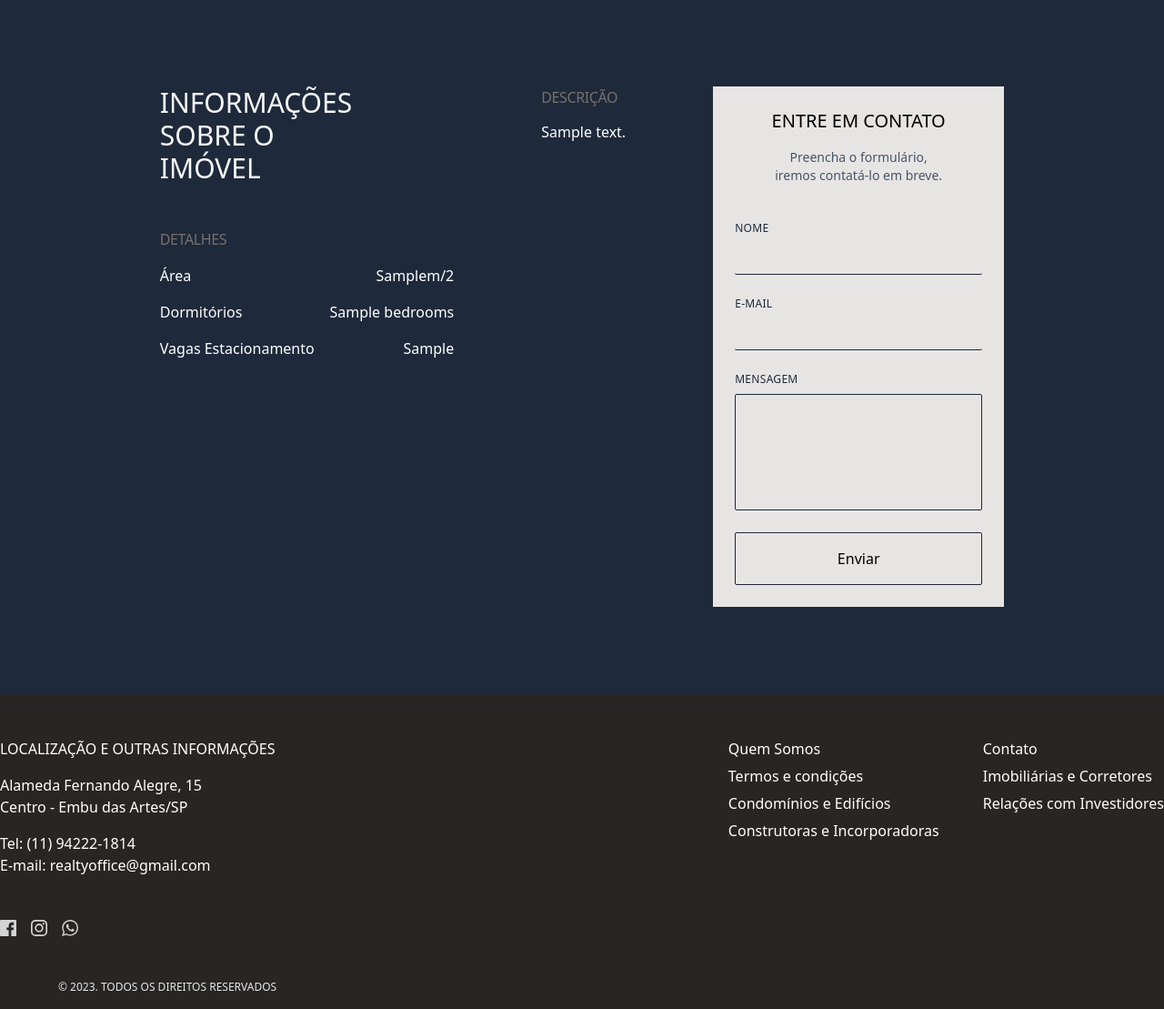
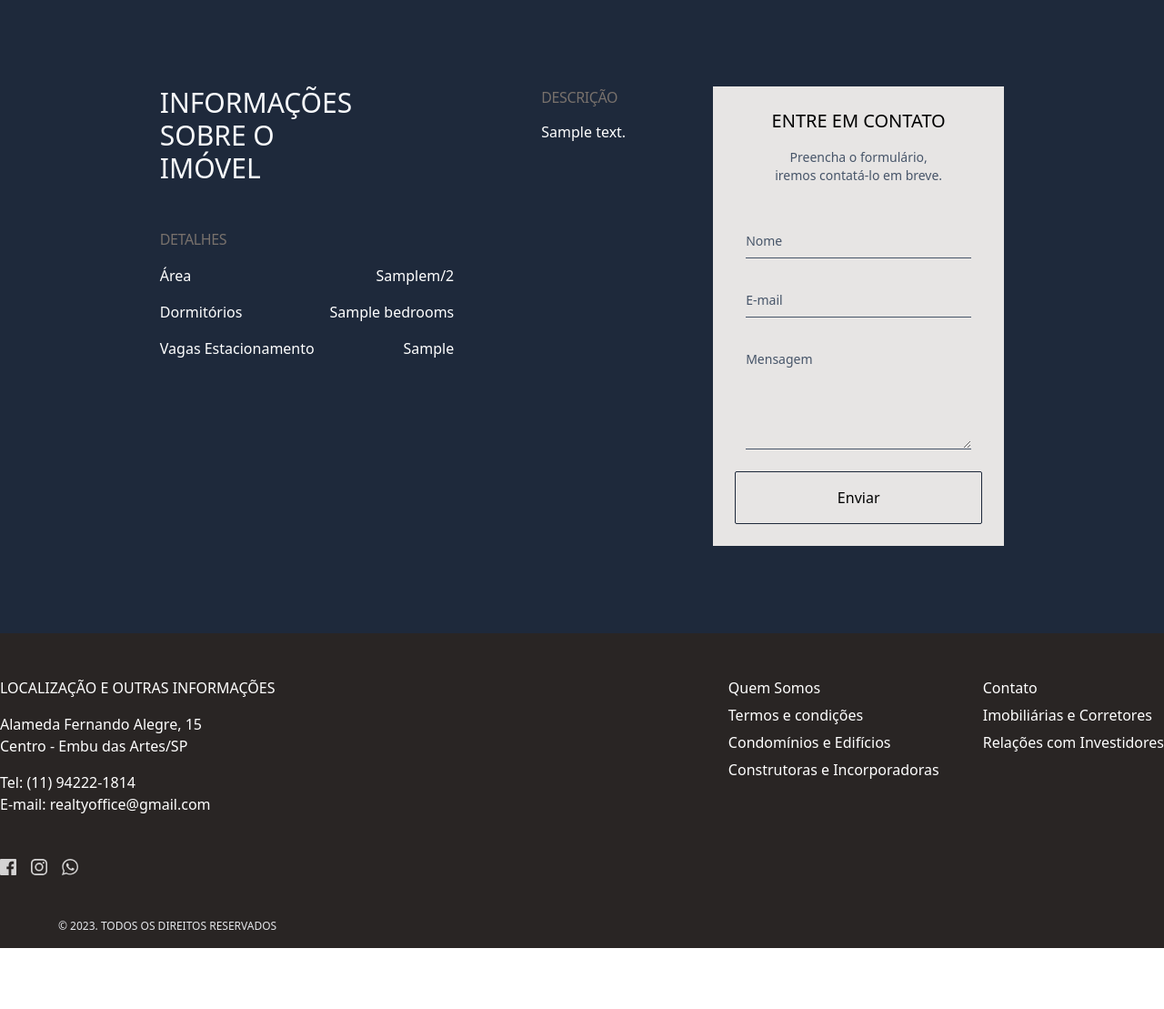
Before and after one commit to Nbdyleto/Whimsi, a Django app: page /properties/1/ in a window 1280 px wide. Shown: the part 879-1988 px from the top of the page at 91% size. After the commit the page ends 1921 px from the top, so only its background shows below. Run offline with Django 4.2, Linux system fonts and the light colour scheme; tables that the repository leaves empty hold one stand-in row (values such as "Sample post"); a database or web service that is not in the repository returns one stand-in record (values such as "Sample title"); data that the repository does not hold is empty; some libraries are stand-ins or nearby versions.

Commit message:
Property href on /properties/
Also changed the design of form (input and labels)

```diff
--- a/src/whimsi/templates/base.html
+++ b/src/whimsi/templates/base.html
@@ -8,7 +8,7 @@
     {% tailwind_css %}
 </head>
 <body>
-    <nav class="navbar sticky w-full left-0 top-0 z-50 drop-shadow-lg border-slate-900 bg-stone-800">
+    <nav class="navbar sticky w-full left-0 top-0 z-50 border-slate-900 bg-stone-800">
         <div class="container">
             <div class="flex flex-row gap-12w-full h-[72px] place-items-center justify-between">
                 <div class="flex flex-row gap-2">
--- a/src/whimsi/templates/pages/properties.html
+++ b/src/whimsi/templates/pages/properties.html
@@ -43,7 +43,7 @@
 		<div class="grid grid-cols-1 md:grid-cols-4 gap-4">
 			{% for property in properties %}
 			<div class="flex flex-col w-full h-fit rounded-sm">
-                <a href="">
+                <a href="{% url 'property-detail-template' slug=property.slug %}">
                 <div class="overflow-hidden w-full h-[550px] md:h-80">
 					{% if property.first_image.image %}
                     <img class="w-full h-full object-cover" src="{{ property.first_image.image.url}}">
--- a/src/whimsi/templates/pages/property.html
+++ b/src/whimsi/templates/pages/property.html
@@ -89,30 +89,18 @@
                             <p class="text-xl uppercase">Entre em contato</p>
                             <p class="text-sm text-slate-600">Preencha o formulário, iremos contatá-lo em breve.</p>
                         </div>
-                    <form class="w-full">
-                        <div class="flex flex-wrap -mx-3 mb-3">
-                            <div class="w-full px-3">
-                            <label class="block uppercase tracking-wide text-slate-800 text-xs mb-1.5" for="grid-password">
-                                Nome
-                            </label>
-                            <input class="appearance-none block w-full bg-stone-200 text-gray-700 border-0 border-b border-slate-800 rounded-sm py-2 px-4 mb-3 leading-tight focus:outline-none" id="nick" type="text">
+                        <form class="flex flex-col gap-6 w-full">
+                            <div class="relative z-0 px-3">
+                                <input type="text" name="name" class="peer block w-full appearance-none border-0 border-b border-slate-600 bg-transparent py-2.5 px-0 text-sm text-gray-900 focus:border-slate-600 focus:outline-none focus:ring-0" placeholder=" " />
+                                <label class="absolute top-3 -z-10 origin-[0] -translate-y-6 scale-75 transform text-sm text-slate-600 duration-300 peer-placeholder-shown:translate-y-0 peer-placeholder-shown:scale-100 peer-focus:left-2 peer-focus:-translate-y-6 peer-focus:scale-75 peer-focus:text-slate-600">Nome</label>
                             </div>
+                            <div class="relative z-0 px-3">
+                                <input type="text" name="email" class="peer block w-full appearance-none border-0 border-b border-slate-600 bg-transparent py-2.5 px-0 text-sm text-gray-900 focus:border-slate-600 focus:outline-none focus:ring-0" placeholder=" " />
+                                <label class="absolute top-3 -z-10 origin-[0] -translate-y-6 scale-75 transform text-sm text-slate-600 duration-300 peer-placeholder-shown:translate-y-0 peer-placeholder-shown:scale-100 peer-focus:left-2 peer-focus:-translate-y-6 peer-focus:scale-75 peer-focus:text-slate-600">E-mail</label>
                             </div>
-                        <div class="flex flex-wrap -mx-3 mb-3">
-                            <div class="w-full px-3">
-                            <label class="block uppercase tracking-wide text-slate-800 text-xs mb-1.5" for="grid-password">
-                                E-mail
-                            </label>
-                            <input class="appearance-none block w-full bg-stone-200 text-gray-700 border-0 border-b border-slate-800 rounded-sm py-2 px-4 mb-3 leading-tight focus:outline-none" id="email" type="email">
-                            </div>
-                        </div>
-                        <div class="flex flex-wrap -mx-3 mb-3">
-                            <div class="w-full px-3">
-                            <label class="block uppercase tracking-wide text-slate-800 text-xs mb-2" for="grid-password">
-                                Mensagem
-                            </label>
-                            <textarea class=" no-resize appearance-none block w-full h-32 bg-stone-200 text-gray-700 border border-slate-800 rounded-sm py-3 px-4 mb-3 leading-tight focus:outline-none resize-none" id="message"></textarea>
-                            </div>
+                            <div class="relative z-0 px-3 col-span-2">
+                                <textarea name="message" rows="5" class="peer block w-full appearance-none border-0 border-b border-slate-600 bg-transparent py-2.5 px-0 text-sm text-gray-900 focus:border-slate-600 focus:outline-none focus:ring-0" placeholder=" "></textarea>
+                                <label class="absolute top-3 -z-10 origin-[0] -translate-y-6 scale-75 transform text-sm text-slate-600 duration-300 peer-placeholder-shown:translate-y-0 peer-placeholder-shown:scale-100 peer-focus:left-2 peer-focus:-translate-y-6 peer-focus:scale-75 peer-focus:text-slate-600">Mensagem</label>
                             </div>
                             <div class="md:flex md:items-center">
                                 <button class="w-full border-slate-800 border rounded-sm px-14 py-4 hover:bg-black hover:text-white duration-500">Enviar</button>
```
Also changed, not shown: src/whimsi/templates/pages/home.html (+5 -5 lines). Lines whose indentation alone changed are shown as unchanged.
